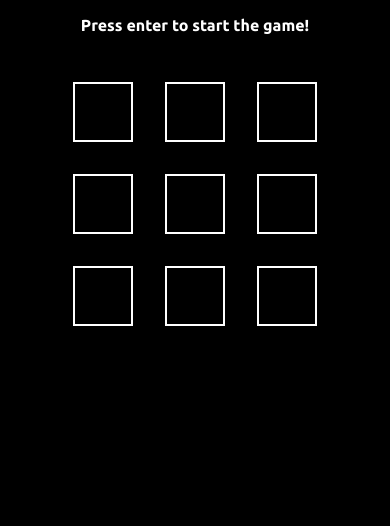
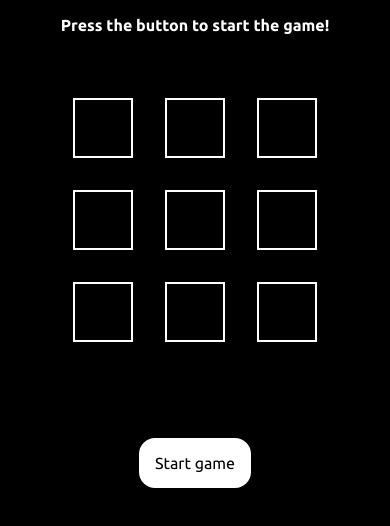
Before and after one commit to Sahaj19/Zimic, a plain HTML site: page index.html in a window 390 px wide. Drawn offline with Linux system fonts and the light colour scheme.

Commit message:
added clickable game functionality

```diff
--- a/index.css
+++ b/index.css
@@ -12,6 +12,11 @@
 
 body {
     background-color: #000;
+    display: flex;
+    flex-direction: column;
+    align-items: center;
+    padding-bottom: 2rem;
+    min-height: 100vh;
 }
 
 .dynamic_text {
@@ -21,10 +26,10 @@ body {
 }
 
 .boxes {
-    margin-top: 1rem;
     display: flex;
     align-items: center;
     justify-content: center;
+    margin: 2rem 0;
 }
 
 .container {
@@ -60,10 +65,21 @@ body {
     background-color: green;
 }
 
+.start_game_btn {
+    font-size: 2rem;
+    background-color: #fff;
+    border: none;
+    outline: none;
+    border-radius: 1rem;
+    color: #000;
+    padding: 1rem;
+    cursor: pointer;
+}
 
 /************************ responsiveness CSS layout ***************************/
 @media(max-width:600px) {
-    .dynamic_text {
+    .dynamic_text ,
+    .start_game_btn{
         font-size: 1.5rem;
     }
 
@@ -80,7 +96,8 @@ body {
 
 
 @media(max-width:425px) {
-    .dynamic_text {
+    .dynamic_text ,
+    .start_game_btn{
         font-size: 1rem;
     }
 
--- a/index.html
+++ b/index.html
@@ -7,7 +7,7 @@
     <link rel="stylesheet" href="index.css" />
   </head>
   <body>
-    <h1 class="dynamic_text">Press enter to start the game!</h1>
+    <h1 class="dynamic_text">Press the button to start the game!</h1>
     <div class="boxes">
       <div class="container">
         <div class="first_line">
@@ -27,6 +27,7 @@
         </div>
       </div>
     </div>
+    <button class="start_game_btn">Start game</button>
     <script src="index.js"></script>
   </body>
 </html>
--- a/index.js
+++ b/index.js
@@ -1,5 +1,6 @@
 let dynamicText = document.querySelector(".dynamic_text");
 let btns = document.querySelectorAll(".btn");
+let startGameBtn = document.querySelector(".start_game_btn");
 
 //+++++++++++++++++++++++++++++++++++++++++++++++++++++++++++++++++++++++++++
 let gameSequence = [];
@@ -9,12 +10,10 @@ let started = false;
 let highestScore = 0;
 
 //+++++++++++++++++++++++++++++++++++++++++++++++++++++++++++++++++++++++++++
-document.addEventListener("keypress", (event) => {
-  if (event.key == "Enter") {
-    if (started == false) {
-      started = true;
-      setTimeout(startGame, 150);
-    }
+startGameBtn.addEventListener("click", () => {
+  if (started == false) {
+    started = true;
+    setTimeout(startGame, 200);
   }
 });
 
@@ -60,7 +59,7 @@ function userButtonPress() {
   if (started == true) {
     userButtonFlash(userSelectedButton);
   } else {
-    dynamicText.innerHTML = "First press Enter to start the game!";
+    dynamicText.innerHTML = "First Click Start Game button to start the game!";
     return;
   }
 
@@ -81,7 +80,7 @@ function sequenceChecker(index) {
     }
   } else {
     // console.log("diferent value");
-    dynamicText.innerHTML = `Your previous highest score : ${highestScore} <br> Game Over! Press Enter to restart. <br> you made it till LEVEL : ${
+    dynamicText.innerHTML = `Your previous highest score : ${highestScore} <br> Game Over! Click the Start Game button to restart. <br> you made it till LEVEL : ${
       gameLevel - 1
     }`;
     started = false;
```
